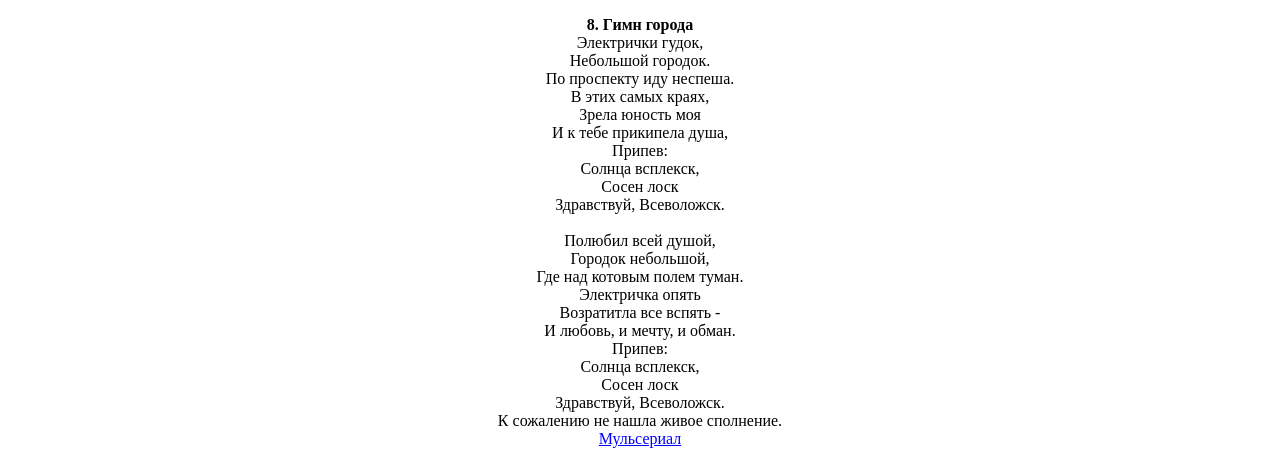
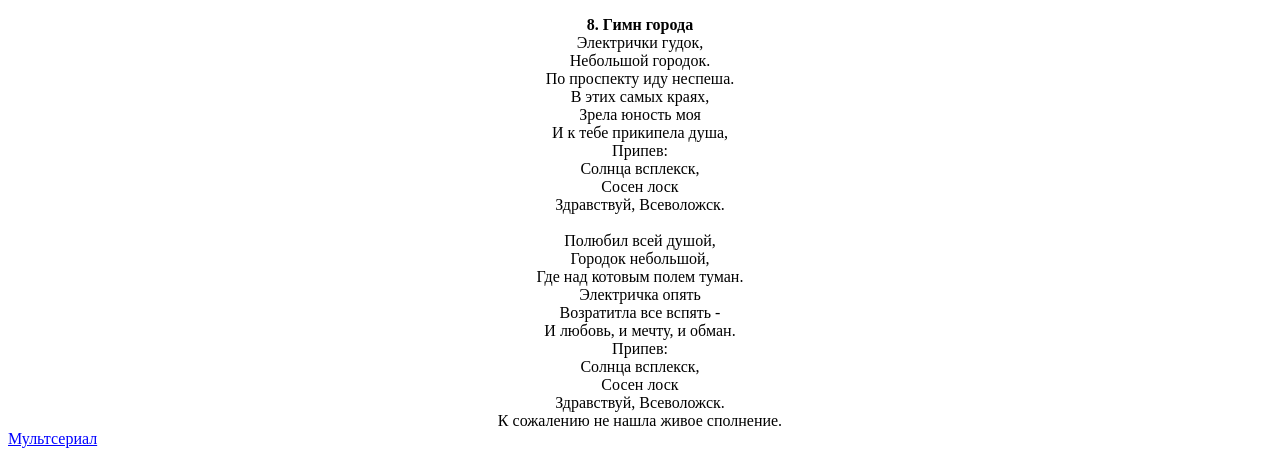
Before and after one commit to kotyarchick/putevoditel, a plain HTML site: page index.html in a window 1280 px wide. Shown: the part 4028-4484 px from the top of the page. Drawn offline with Linux system fonts and the light colour scheme.

Commit message:
Update index.html

```diff
--- a/index.html
+++ b/index.html
@@ -83,7 +83,7 @@ ALINK="000088">
 Сосен лоск<BR>
 Здравствуй, Всеволожск.<BR>
 К сожалению не нашла живое сполнение.<br>
-<A HREF="https://kotyarchick.github.io/Laba_3/"> Мульсериал </A>
 </CENTER>
+ <A HREF="https://kotyarchick.github.io/Laba_3/"> Мультсериал </A>
 </BODY>
 </HTML>
```
